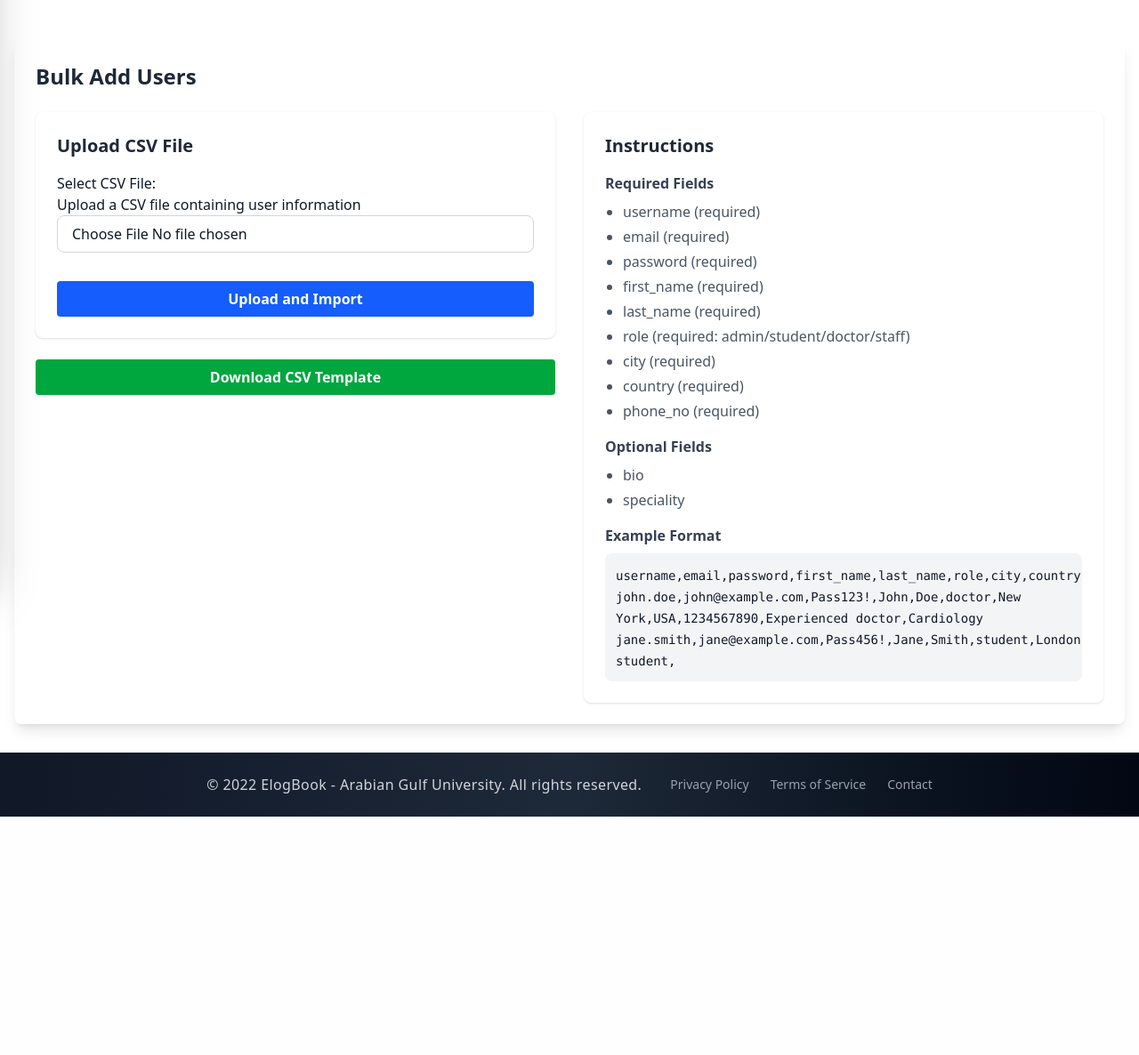
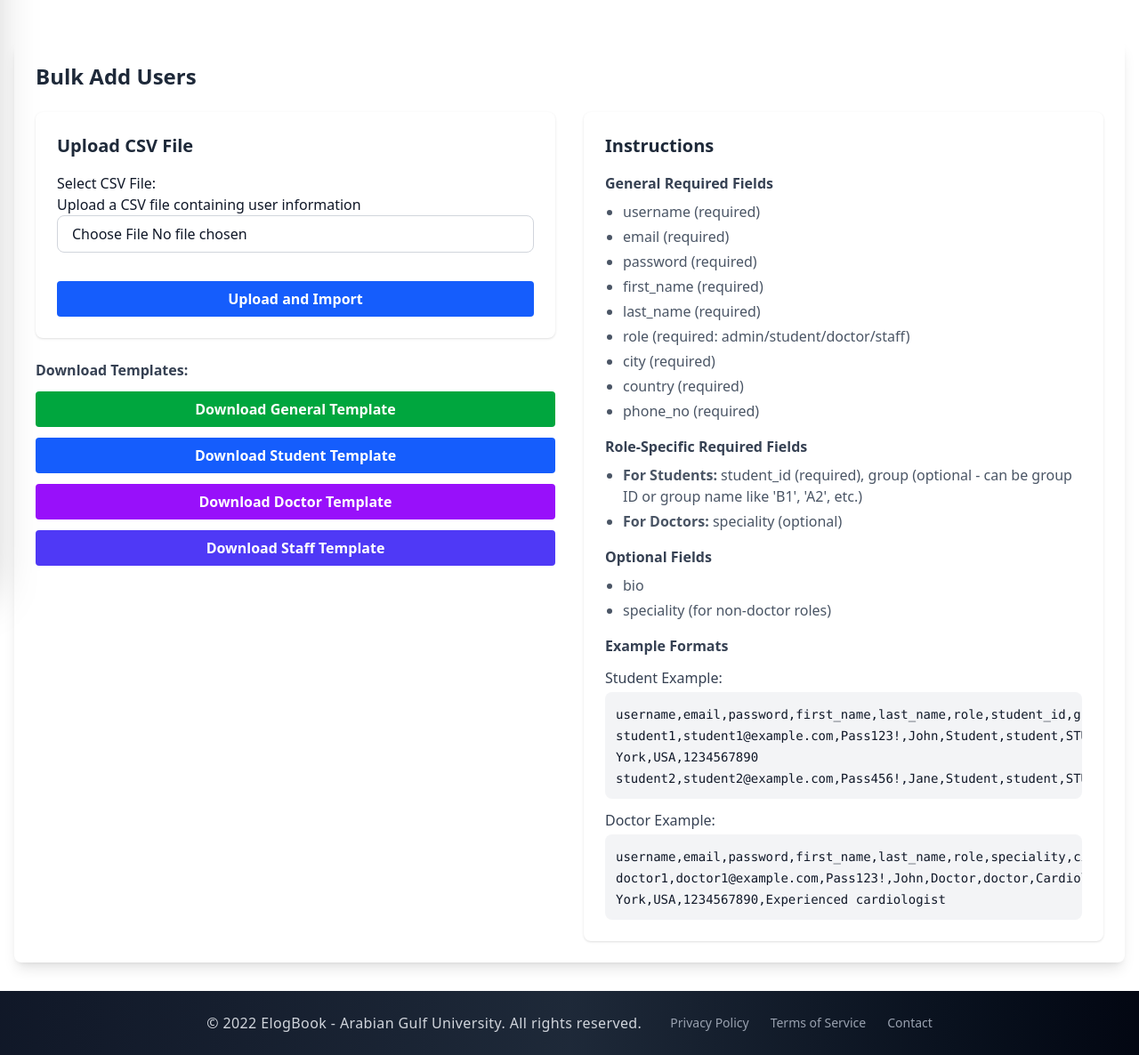
Before and after one commit to AkashMaurya/ELogBookAguOnly, a Django app: page /admin_section/bulk-add-users/ in a window 1280 px wide. Shown: the part 146-1332 px from the top of the page at 89% size. Before the commit the page ends 1064 px from the top, so only its background shows below. Run offline with Django 5.2, Linux system fonts and the light colour scheme; the visitor is signed in with stand-in values (Sample User, id 1); data that the repository does not hold is empty; style sheets or scripts are compiled from the project's sources; some libraries are stand-ins or nearby versions.

Commit message:
Student Bulk upload is working

```diff
--- a/elogbookagu/admin_section/templates/admin_section/bulk_add_users.html
+++ b/elogbookagu/admin_section/templates/admin_section/bulk_add_users.html
@@ -35,10 +35,20 @@
                     </form>
                 </div>
 
-                <!-- Download Template -->
-                <div class="mt-6">
-                    <a href="{% url 'admin_section:download_user_template' %}" class="block w-full bg-green-600 hover:bg-green-700 text-white font-bold py-2 px-4 rounded text-center">
-                        Download CSV Template
+                <!-- Download Templates -->
+                <div class="mt-6 space-y-3">
+                    <h4 class="font-semibold text-gray-700 dark:text-gray-300">Download Templates:</h4>
+                    <a href="{% url 'admin_section:download_user_template' %}?type=general" class="block w-full bg-green-600 hover:bg-green-700 text-white font-bold py-2 px-4 rounded text-center">
+                        Download General Template
+                    </a>
+                    <a href="{% url 'admin_section:download_user_template' %}?type=student" class="block w-full bg-blue-600 hover:bg-blue-700 text-white font-bold py-2 px-4 rounded text-center">
+                        Download Student Template
+                    </a>
+                    <a href="{% url 'admin_section:download_user_template' %}?type=doctor" class="block w-full bg-purple-600 hover:bg-purple-700 text-white font-bold py-2 px-4 rounded text-center">
+                        Download Doctor Template
+                    </a>
+                    <a href="{% url 'admin_section:download_user_template' %}?type=staff" class="block w-full bg-indigo-600 hover:bg-indigo-700 text-white font-bold py-2 px-4 rounded text-center">
+                        Download Staff Template
                     </a>
                 </div>
             </div>
@@ -79,8 +89,8 @@
                     <h3 class="text-xl font-semibold mb-4 text-gray-800 dark:text-white">Instructions</h3>
                     <div class="space-y-4">
                         <div>
-                            <h4 class="font-semibold text-gray-700 mb-2">Required Fields</h4>
-                            <ul class="list-disc pl-5 space-y-1 text-gray-600">
+                            <h4 class="font-semibold text-gray-700 dark:text-gray-300 mb-2">General Required Fields</h4>
+                            <ul class="list-disc pl-5 space-y-1 text-gray-600 dark:text-gray-400">
                                 <li>username (required)</li>
                                 <li>email (required)</li>
                                 <li>password (required)</li>
@@ -92,20 +102,40 @@
                                 <li>phone_no (required)</li>
                             </ul>
                         </div>
+
                         <div>
-                            <h4 class="font-semibold text-gray-700 mb-2">Optional Fields</h4>
-                            <ul class="list-disc pl-5 space-y-1 text-gray-600">
-                                <li>bio</li>
-                                <li>speciality</li>
+                            <h4 class="font-semibold text-gray-700 dark:text-gray-300 mb-2">Role-Specific Required Fields</h4>
+                            <ul class="list-disc pl-5 space-y-1 text-gray-600 dark:text-gray-400">
+                                <li><strong>For Students:</strong> student_id (required), group (optional - can be group ID or group name like 'B1', 'A2', etc.)</li>
+                                <li><strong>For Doctors:</strong> speciality (optional)</li>
                             </ul>
                         </div>
+
                         <div>
-                            <h4 class="font-semibold text-gray-700 mb-2">Example Format</h4>
-                            <div class="bg-gray-100 p-3 rounded-lg overflow-x-auto">
+                            <h4 class="font-semibold text-gray-700 dark:text-gray-300 mb-2">Optional Fields</h4>
+                            <ul class="list-disc pl-5 space-y-1 text-gray-600 dark:text-gray-400">
+                                <li>bio</li>
+                                <li>speciality (for non-doctor roles)</li>
+                            </ul>
+                        </div>
+
+                        <div>
+                            <h4 class="font-semibold text-gray-700 dark:text-gray-300 mb-2">Example Formats</h4>
+
+                            <h5 class="font-medium text-gray-700 dark:text-gray-300 mt-3 mb-1">Student Example:</h5>
+                            <div class="bg-gray-100 dark:bg-gray-700 p-3 rounded-lg overflow-x-auto mb-3">
                                 <code class="text-sm">
-                                    username,email,password,first_name,last_name,role,city,country,phone_no,bio,speciality<br>
-                                    john.doe,john@example.com,Pass123!,John,Doe,doctor,New York,USA,1234567890,Experienced doctor,Cardiology<br>
-                                    jane.smith,jane@example.com,Pass456!,Jane,Smith,student,London,UK,0987654321,Medical student,
+                                    username,email,password,first_name,last_name,role,student_id,group,city,country,phone_no<br>
+                                    student1,student1@example.com,Pass123!,John,Student,student,STU12345,B1,New York,USA,1234567890<br>
+                                    student2,student2@example.com,Pass456!,Jane,Student,student,STU67890,A2,London,UK,9876543210
+                                </code>
+                            </div>
+
+                            <h5 class="font-medium text-gray-700 dark:text-gray-300 mt-3 mb-1">Doctor Example:</h5>
+                            <div class="bg-gray-100 dark:bg-gray-700 p-3 rounded-lg overflow-x-auto">
+                                <code class="text-sm">
+                                    username,email,password,first_name,last_name,role,speciality,city,country,phone_no,bio<br>
+                                    doctor1,doctor1@example.com,Pass123!,John,Doctor,doctor,Cardiology,New York,USA,1234567890,Experienced cardiologist
                                 </code>
                             </div>
                         </div>
--- a/elogbookagu/admin_section/views.py
+++ b/elogbookagu/admin_section/views.py
@@ -18,7 +18,7 @@ from student_section.models import SupportTicket, StudentLogFormModel
 from doctor_section.models import DoctorSupportTicket
 
 # Forms
-from .forms import BulkUserUploadForm
+from .forms import BulkUserUploadForm, CSVUploadForm
 from student_section.forms import AdminResponseForm
 from doctor_section.forms import AdminDoctorResponseForm, BatchReviewForm, LogReviewForm
 from django.core.paginator import Paginator
@@ -52,6 +52,7 @@ def bulk_add_users(request):
             io_string = io.StringIO(decoded_file)
             reader = csv.DictReader(io_string)
 
+            # Basic required fields for all user types
             required_fields = [
                 'username', 'first_name', 'last_name', 'email',
                 'password', 'role', 'city', 'country', 'phone_no'
@@ -101,6 +102,43 @@ def bulk_add_users(request):
                             bio=row.get('bio', '').strip(),
                             speciality=row.get('speciality', '').strip()
                         )
+
+                        # Create role-specific profile
+                        if role == 'student':
+                            # Additional validation for student-specific fields
+                            student_id = row.get('student_id', '').strip()
+                            group_id = row.get('group', '').strip()
+
+                            if not student_id:
+                                raise ValueError("Student ID is required for student users")
+
+                            if Student.objects.filter(student_id=student_id).exists():
+                                raise ValueError(f"Student ID '{student_id}' already exists")
+
+                            # Create student profile
+                            student = Student(user=user, student_id=student_id)
+
+                            # Assign group if provided and valid
+                            if group_id:
+                                try:
+                                    group = Group.objects.get(id=group_id)
+                                    student.group = group
+                                except Group.DoesNotExist:
+                                    # Try to match by group name (B1, B2, A1, etc.)
+                                    try:
+                                        group = Group.objects.filter(group_name=group_id).first()
+                                        if group:
+                                            student.group = group
+                                    except Exception:
+                                        pass
+
+                            student.save()
+
+                        elif role == 'doctor':
+                            Doctor.objects.create(user=user)
+
+                        elif role == 'staff':
+                            Staff.objects.create(user=user)
 
                         success_count += 1
                 except Exception as e:
@@ -238,23 +276,99 @@ def get_monthly_trend_data(logs):
 def download_user_template(request):
     """Download a sample CSV template for user import"""
     response = HttpResponse(content_type='text/csv')
-    response['Content-Disposition'] = 'attachment; filename="user_import_template.csv"'
+    user_type = request.GET.get('type', 'general')
 
-    writer = csv.writer(response)
+    if user_type == 'student':
+        response['Content-Disposition'] = 'attachment; filename="student_import_template.csv"'
 
-    # Write headers
-    headers = [
-        'username', 'email', 'password', 'first_name', 'last_name',
-        'role', 'city', 'country', 'phone_no', 'bio', 'speciality'
-    ]
-    writer.writerow(headers)
+        # Write headers for student template
+        headers = [
+            'username', 'email', 'password', 'first_name', 'last_name',
+            'role', 'student_id', 'group', 'city', 'country', 'phone_no'
+        ]
+        writer = csv.writer(response)
+        writer.writerow(headers)
 
-    # Write sample data
-    sample_data = [
-        'john.doe', 'john@example.com', 'SecurePass123', 'John', 'Doe',
-        'doctor', 'New York', 'USA', '1234567890', 'Experienced doctor', 'Cardiology'
-    ]
-    writer.writerow(sample_data)
+        # Write sample data for student with different group names
+        sample_data = [
+            'student1', 'student1@example.com', 'SecurePass123', 'John', 'Student',
+            'student', 'STU12345', 'B1', 'New York', 'USA', '1234567890'
+        ]
+        writer.writerow(sample_data)
+
+        # Add more examples with different groups
+        sample_data2 = [
+            'student2', 'student2@example.com', 'SecurePass456', 'Jane', 'Student',
+            'student', 'STU67890', 'A2', 'London', 'UK', '9876543210'
+        ]
+        writer.writerow(sample_data2)
+
+        sample_data3 = [
+            'student3', 'student3@example.com', 'SecurePass789', 'Alex', 'Student',
+            'student', 'STU24680', 'B2', 'Paris', 'France', '5555555555'
+        ]
+        writer.writerow(sample_data3)
+
+        sample_data4 = [
+            'student4', 'student4@example.com', 'SecurePass101', 'Maria', 'Student',
+            'student', 'STU13579', 'A1', 'Berlin', 'Germany', '6666666666'
+        ]
+        writer.writerow(sample_data4)
+
+    elif user_type == 'doctor':
+        response['Content-Disposition'] = 'attachment; filename="doctor_import_template.csv"'
+
+        # Write headers for doctor template
+        headers = [
+            'username', 'email', 'password', 'first_name', 'last_name',
+            'role', 'speciality', 'city', 'country', 'phone_no', 'bio'
+        ]
+        writer = csv.writer(response)
+        writer.writerow(headers)
+
+        # Write sample data for doctor
+        sample_data = [
+            'doctor1', 'doctor1@example.com', 'SecurePass123', 'John', 'Doctor',
+            'doctor', 'Cardiology', 'New York', 'USA', '1234567890', 'Experienced cardiologist'
+        ]
+        writer.writerow(sample_data)
+
+    elif user_type == 'staff':
+        response['Content-Disposition'] = 'attachment; filename="staff_import_template.csv"'
+
+        # Write headers for staff template
+        headers = [
+            'username', 'email', 'password', 'first_name', 'last_name',
+            'role', 'city', 'country', 'phone_no'
+        ]
+        writer = csv.writer(response)
+        writer.writerow(headers)
+
+        # Write sample data for staff
+        sample_data = [
+            'staff1', 'staff1@example.com', 'SecurePass123', 'John', 'Staff',
+            'staff', 'New York', 'USA', '1234567890'
+        ]
+        writer.writerow(sample_data)
+
+    else:
+        # Default general template
+        response['Content-Disposition'] = 'attachment; filename="user_import_template.csv"'
+
+        # Write headers for general template
+        headers = [
+            'username', 'email', 'password', 'first_name', 'last_name',
+            'role', 'city', 'country', 'phone_no', 'bio', 'speciality'
+        ]
+        writer = csv.writer(response)
+        writer.writerow(headers)
+
+        # Write sample data
+        sample_data = [
+            'john.doe', 'john@example.com', 'SecurePass123', 'John', 'Doe',
+            'doctor', 'New York', 'USA', '1234567890', 'Experienced doctor', 'Cardiology'
+        ]
+        writer.writerow(sample_data)
 
     return response
 
@@ -562,28 +676,152 @@ def notifications(request):
 
 @login_required
 def bulk_import_users(request):
-    return render(request, 'admin_section/bulk_import_users.html')
+    if request.user.role != 'admin':
+        messages.error(request, "You don't have permission to access this page.")
+        return redirect('login')
+
+    if request.method == 'POST':
+        form = CSVUploadForm(request.POST, request.FILES)
+        if form.is_valid():
+            csv_file = request.FILES['csv_file']
+            user_type = form.cleaned_data['user_type']
+
+            # Validate file size (5MB limit)
+            if csv_file.size > 5 * 1024 * 1024:
+                messages.error(request, 'File size must be less than 5MB')
+                return redirect('admin_section:bulk_import_users')
+
+            try:
+                decoded_file = csv_file.read().decode('utf-8')
+            except UnicodeDecodeError:
+                messages.error(request, 'Please upload a valid CSV file')
+                return redirect('admin_section:bulk_import_users')
+
+            io_string = io.StringIO(decoded_file)
+            reader = csv.DictReader(io_string)
+
+            # Basic required fields for all user types
+            required_fields = [
+                'username', 'email', 'password', 'first_name', 'last_name',
+                'city', 'country', 'phone_no'
+            ]
+
+            # Add role-specific required fields
+            if user_type == 'student':
+                required_fields.append('student_id')
+
+            # Validate headers
+            headers = reader.fieldnames
+            if not headers or not all(field in headers for field in required_fields):
+                missing_fields = [field for field in required_fields if field not in headers]
+                messages.error(request, f'CSV file is missing required fields: {", ".join(missing_fields)}')
+                return redirect('admin_section:bulk_import_users')
+
+            success_count = 0
+            error_count = 0
+            error_messages = []
+
+            for row in reader:
+                try:
+                    with transaction.atomic():
+                        # Basic validation
+                        username = row.get('username', '').strip()
+                        email = row.get('email', '').strip()
+
+                        if not username or not email:
+                            raise ValueError("Username and email are required")
+
+                        if CustomUser.objects.filter(username=username).exists():
+                            raise ValueError(f"Username '{username}' already exists")
+
+                        if CustomUser.objects.filter(email=email).exists():
+                            raise ValueError(f"Email '{email}' already exists")
+
+                        # Create user with role based on form selection
+                        user = CustomUser.objects.create(
+                            username=username,
+                            email=email,
+                            password=make_password(row['password'].strip()),
+                            first_name=row.get('first_name', '').strip(),
+                            last_name=row.get('last_name', '').strip(),
+                            role=user_type,  # Use the selected role from the form
+                            phone_no=row.get('phone_no', '').strip(),
+                            city=row.get('city', '').strip(),
+                            country=row.get('country', '').strip(),
+                            bio=row.get('bio', '').strip(),
+                            speciality=row.get('speciality', '').strip()
+                        )
+
+                        # Create role-specific profile
+                        if user_type == 'student':
+                            # Additional validation for student-specific fields
+                            student_id = row.get('student_id', '').strip()
+                            group_id = row.get('group', '').strip()
+
+                            if not student_id:
+                                raise ValueError("Student ID is required for student users")
+
+                            if Student.objects.filter(student_id=student_id).exists():
+                                raise ValueError(f"Student ID '{student_id}' already exists")
+
+                            # Create student profile
+                            student = Student(user=user, student_id=student_id)
+
+                            # Assign group if provided and valid
+                            if group_id:
+                                # First try to match by group name (B1, B2, A1, etc.)
+                                group = Group.objects.filter(group_name=group_id).first()
+
+                                # If not found by name, try by ID (if it's a number)
+                                if not group and group_id.isdigit():
+                                    try:
+                                        group = Group.objects.get(id=int(group_id))
+                                    except Group.DoesNotExist:
+                                        pass
+
+                                # If group was found, assign it
+                                if group:
+                                    student.group = group
+                                else:
+                                    # Log a warning but don't fail the import
+                                    print(f"Warning: Group '{group_id}' not found for student {student_id}")
+
+                            student.save()
+
+                        elif user_type == 'doctor':
+                            Doctor.objects.create(user=user)
+
+                        elif user_type == 'staff':
+                            Staff.objects.create(user=user)
+
+                        success_count += 1
+                except Exception as e:
+                    error_count += 1
+                    error_messages.append(f"Row {reader.line_num}: {str(e)}")
+
+            if success_count > 0:
+                messages.success(request, f"Successfully added {success_count} {user_type}s.")
+            if error_count > 0:
+                messages.warning(request, f"Failed to add {error_count} {user_type}s. See details below.")
+
+            return render(request, 'admin_section/bulk_import_users.html', {
+                'form': form,
+                'results': {
+                    'success_count': success_count,
+                    'error_count': error_count,
+                    'error_messages': error_messages[:10],
+                    'total_errors': len(error_messages),
+                    'user_type': user_type
+                }
+            })
+    else:
+        form = CSVUploadForm()
+
+    return render(request, 'admin_section/bulk_import_users.html', {'form': form})
 
 @login_required
 def download_sample_csv(request):
     """Download a sample CSV template for student import"""
-    response = HttpResponse(content_type='text/csv')
-    response['Content-Disposition'] = 'attachment; filename="student_import_template.csv"'
-
-    writer = csv.writer(response)
-
-    # Write headers
-    headers = [
-        'username', 'email', 'password', 'first_name', 'last_name', 'student_id',
-        'phone_no', 'city', 'country', 'group'
-    ]
-    writer.writerow(headers)
-
-    # Write sample data
-    sample_data = [
-        'student1', 'student1@example.com', 'SecurePass123', 'John', 'Student',
-        'STU12345', '1234567890', 'New York', 'USA', '1'
-    ]
-    writer.writerow(sample_data)
-
-    return response
+    # This function is kept for backward compatibility
+    # Redirect to the download_user_template function with type=student
+    return download_user_template(request)
```
Also changed, not shown: elogbookagu/admin_section/templates/admin_section/bulk_import_users.html (+34 -11 lines).
